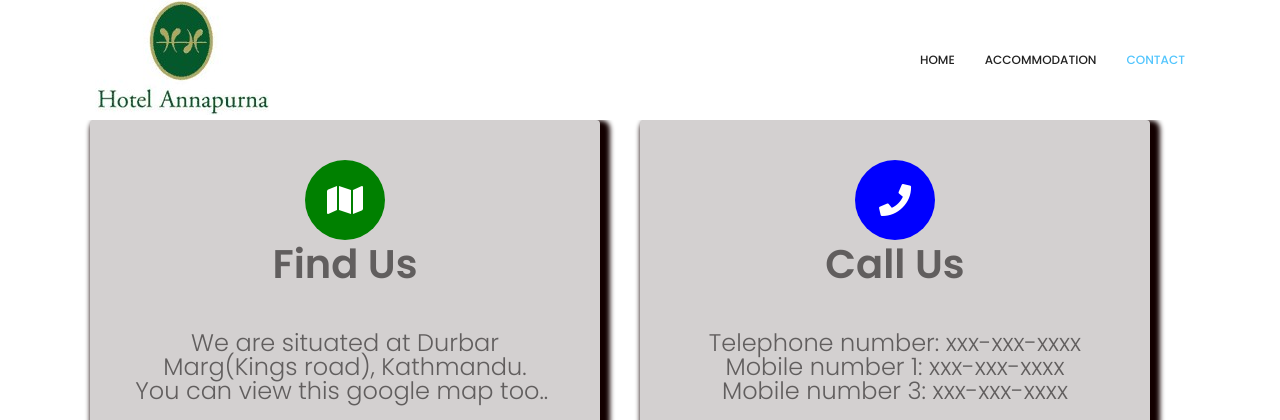
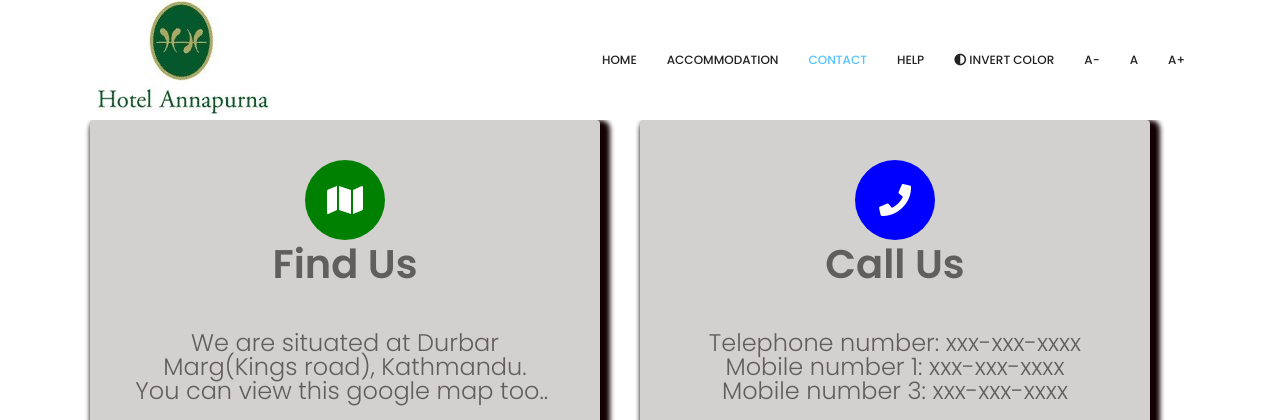
Before and after one commit to DarshanBuddhacharya/Hotel-Booking-System, a Django app: page /contact.html/ in a window 1280 px wide. Shown: the top 420 px of the page. Run offline with Django 3.2, Linux system fonts and the light colour scheme; some libraries are stand-ins or nearby versions.

Commit message:
reroute link

```diff
--- a/templates/accommodation.html
+++ b/templates/accommodation.html
@@ -17,6 +17,11 @@
                             <li class="nav-item"><a class="nav-link" href="../">Home</a></li>
                             <li class="nav-item active"><a class="nav-link" href="">Accommodation</a></li>
                             <li class="nav-item"><a class="nav-link" href="../contact.html">Contact</a></li>
+                            <li class="nav-item"><a class="nav-link" href="../help.html">Help</a></li>
+                            <li class="nav-item"><a class="nav-link" onclick="invertColor()" title="Invert Color for color blindness"><i class="fa fa-adjust"></i> Invert Color</a></li>
+                            <li class="nav-item"><a class="nav-link" onclick="changeFont('decrease')" title="Decrease Font Size">A- </a></li>
+                            <li class="nav-item"><a class="nav-link" onclick="changeFont('original')" title="Original Font Size">A  </a></li>
+                            <li class="nav-item"><a class="nav-link" onclick="changeFont('increase')" title="Increase Font Size">A+ </a></li>
                         </ul>
                     </div>
                 </nav>
--- a/templates/contact.html
+++ b/templates/contact.html
@@ -18,6 +18,11 @@
                             <li class="nav-item"><a class="nav-link" href="../">Home</a></li>
                             <li class="nav-item"><a class="nav-link" href="../accommodation.html">Accommodation</a></li>
                             <li class="nav-item active"><a class="nav-link" href="">Contact</a></li>
+                            <li class="nav-item"><a class="nav-link" href="../help.html">Help</a></li>
+                            <li class="nav-item"><a class="nav-link" onclick="invertColor()" title="Invert Color for color blindness"><i class="fa fa-adjust"></i> Invert Color</a></li>
+                            <li class="nav-item"><a class="nav-link" onclick="changeFont('decrease')" title="Decrease Font Size">A- </a></li>
+                            <li class="nav-item"><a class="nav-link" onclick="changeFont('original')" title="Original Font Size">A  </a></li>
+                            <li class="nav-item"><a class="nav-link" onclick="changeFont('increase')" title="Increase Font Size">A+ </a></li>
                         </ul>
                     </div>
                 </nav>
--- a/templates/form.html
+++ b/templates/form.html
@@ -18,6 +18,10 @@
                     <li class="nav-item"><a class="nav-link" href="../">Home</a></li>
                     <li class="nav-item"><a class="nav-link" href="../accommodation.html">Accommodation</a></li>
                     <li class="nav-item active"><a class="nav-link" href="">Contact</a></li>
+                    <li class="nav-item"><a class="nav-link" onclick="invertColor()" title="Invert Color for color blindness"><i class="fa fa-adjust"></i> Invert Color</a></li>
+                    <li class="nav-item"><a class="nav-link" onclick="changeFont('decrease')" title="Decrease Font Size">A- </a></li>
+                    <li class="nav-item"><a class="nav-link" onclick="changeFont('original')" title="Original Font Size">A  </a></li>
+                    <li class="nav-item"><a class="nav-link" onclick="changeFont('increase')" title="Increase Font Size">A+ </a></li>
                 </ul>
             </div>
         </nav>
--- a/templates/help.html
+++ b/templates/help.html
@@ -15,9 +15,13 @@
                     <div class="collapse navbar-collapse offset" id="navbarSupportedContent">
                         <ul class="nav navbar-nav menu_nav ml-auto">
                             <li class="nav-item"><a class="nav-link" href="../">Home</a></li>
-                            <li class="nav-item"><a class="nav-link" href="../accommodation.html">Vehicles</a></li>
+                            <li class="nav-item"><a class="nav-link" href="../accommodation.html">Accommodation</a></li>
                             <li class="nav-item"><a class="nav-link" href="../contact.html">Contact</a></li>
                             <li class="nav-item active"><a class="nav-link" href="">Help</a></li>
+                            <li class="nav-item"><a class="nav-link" onclick="invertColor()" title="Invert Color for color blindness"><i class="fa fa-adjust"></i> Invert Color</a></li>
+                            <li class="nav-item"><a class="nav-link" onclick="changeFont('decrease')" title="Decrease Font Size">A- </a></li>
+                            <li class="nav-item"><a class="nav-link" onclick="changeFont('original')" title="Original Font Size">A  </a></li>
+                            <li class="nav-item"><a class="nav-link" onclick="changeFont('increase')" title="Increase Font Size">A+ </a></li>
                         </ul>
                     </div>
                 </nav>
```
